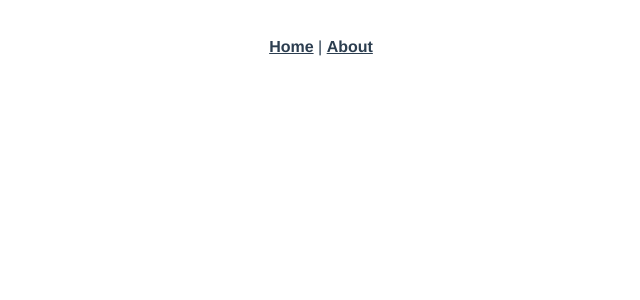
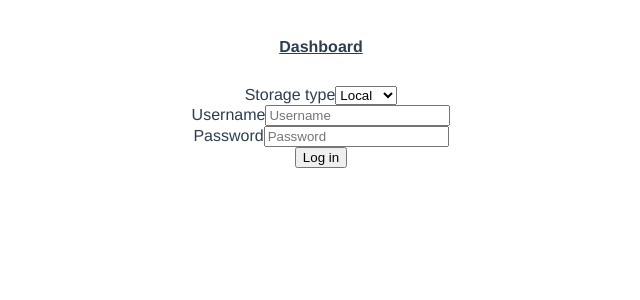
Before and after one commit to annybs/everycan, a Vue app: page /login in a window 1280 px wide. Before the commit this address had no page. Shown: the top 300 px of the page, without its empty margins (319-959 px from the left). Built offline with nearby package versions, Linux system fonts and the light colour scheme.

Commit message:
add login form

```diff
--- a/src/App.vue
+++ b/src/App.vue
@@ -1,7 +1,6 @@
 <template>
   <div id="nav">
-    <router-link to="/">Home</router-link> |
-    <router-link to="/about">About</router-link>
+    <router-link to="/">Dashboard</router-link>
   </div>
   <router-view/>
 </template>
--- a/src/components/HelloWorld.vue
+++ /dev/null
@@ -1,59 +0,0 @@
-<template>
-  <div class="hello">
-    <h1>{{ msg }}</h1>
-    <p>
-      For a guide and recipes on how to configure / customize this project,<br>
-      check out the
-      <a href="https://cli.vuejs.org" target="_blank" rel="noopener">vue-cli documentation</a>.
-    </p>
-    <h3>Installed CLI Plugins</h3>
-    <ul>
-      <li><a href="https://github.com/vuejs/vue-cli/tree/dev/packages/%40vue/cli-plugin-typescript" target="_blank" rel="noopener">typescript</a></li>
-    </ul>
-    <h3>Essential Links</h3>
-    <ul>
-      <li><a href="https://vuejs.org" target="_blank" rel="noopener">Core Docs</a></li>
-      <li><a href="https://forum.vuejs.org" target="_blank" rel="noopener">Forum</a></li>
-      <li><a href="https://chat.vuejs.org" target="_blank" rel="noopener">Community Chat</a></li>
-      <li><a href="https://twitter.com/vuejs" target="_blank" rel="noopener">Twitter</a></li>
-      <li><a href="https://news.vuejs.org" target="_blank" rel="noopener">News</a></li>
-    </ul>
-    <h3>Ecosystem</h3>
-    <ul>
-      <li><a href="https://router.vuejs.org" target="_blank" rel="noopener">vue-router</a></li>
-      <li><a href="https://vuex.vuejs.org" target="_blank" rel="noopener">vuex</a></li>
-      <li><a href="https://github.com/vuejs/vue-devtools#vue-devtools" target="_blank" rel="noopener">vue-devtools</a></li>
-      <li><a href="https://vue-loader.vuejs.org" target="_blank" rel="noopener">vue-loader</a></li>
-      <li><a href="https://github.com/vuejs/awesome-vue" target="_blank" rel="noopener">awesome-vue</a></li>
-    </ul>
-  </div>
-</template>
-
-<script lang="ts">
-import { defineComponent } from 'vue';
-
-export default defineComponent({
-  name: 'HelloWorld',
-  props: {
-    msg: String,
-  },
-});
-</script>
-
-<!-- Add "scoped" attribute to limit CSS to this component only -->
-<style scoped>
-h3 {
-  margin: 40px 0 0;
-}
-ul {
-  list-style-type: none;
-  padding: 0;
-}
-li {
-  display: inline-block;
-  margin: 0 10px;
-}
-a {
-  color: #42b983;
-}
-</style>
--- /dev/null
+++ b/src/components/login/LoginForm.vue
@@ -0,0 +1,102 @@
+<template>
+  <form class="login-form" :class="{'has-error': !this.submitError}" @submit.prevent="submit">
+    <div class="input storage-type">
+      <label for="storage-type">Storage type</label>
+      <select id="storage-type" name="storage-type" v-model="storageType">
+        <option value="local" :selected="!useServer">Local</option>
+        <option value="server" :selected="useServer">Server</option>
+      </select>
+    </div>
+    <div class="input server-address" v-if="useServer">
+      <label for="server-address">Server address</label>
+      <input
+        id="server-address"
+        name="server-address"
+        placeholder="Server address"
+        type="text"
+        v-model="serverAddress"
+      />
+    </div>
+    <div class="input username">
+      <label for="username">Username</label>
+      <input
+        id="username"
+        name="username"
+        placeholder="Username"
+        type="text"
+        v-model="username"
+      />
+    </div>
+    <div class="input password">
+      <label for="password">Password</label>
+      <input
+        id="password"
+        name="password"
+        placeholder="Password"
+        type="password"
+        v-model="password"
+      />
+    </div>
+    <button type="submit">Log in</button>
+    <div class="form-error" v-if="submitError">
+      <span>{{submitError.message}}</span>
+    </div>
+  </form>
+</template>
+
+<script lang="ts">
+import { Prop, defineComponent } from 'vue'
+
+export type FormData = {
+  storageType: 'local' | 'server'
+  serverAddress?: string
+  username: string
+  password: string
+}
+
+// eslint-disable-next-line no-unused-vars
+export type SubmitCallback = (data: FormData) => Promise<void>
+
+export default defineComponent({
+  props: {
+    submitCallback: Function as Prop<SubmitCallback>
+  },
+  data() {
+    return {
+      storageType: 'local' as FormData['storageType'],
+      serverAddress: '',
+      username: '',
+      password: '',
+      submitError: null as (Error | null)
+    }
+  },
+  computed: {
+    useServer() {
+      return this.storageType === 'server'
+    }
+  },
+  methods: {
+    collect(): FormData {
+      return {
+        storageType: this.storageType,
+        serverAddress: this.useServer ? this.serverAddress : undefined,
+        username: this.username,
+        password: this.password
+      }
+    },
+    async submit(e: Event) {
+      e.preventDefault()
+      if (!this.submitCallback) {
+        this.submitError = new Error('No submit callback defined.')
+        return
+      }
+      try {
+        await this.submitCallback(this.collect())
+      }
+      catch (err) {
+        this.submitError = err as Error
+      }
+    }
+  }
+})
+</script>
--- a/src/router/index.ts
+++ b/src/router/index.ts
@@ -1,19 +1,19 @@
+import { defineAsyncComponent } from 'vue'
 import { createRouter, createWebHistory, RouteRecordRaw } from 'vue-router'
-import Home from '../views/Home.vue'
+import Dashboard from '../views/Dashboard.vue'
+import Login from '../views/Login.vue'
 
 const routes: Array<RouteRecordRaw> = [
   {
     path: '/',
-    name: 'Home',
-    component: Home
+    name: 'Dashboard',
+    component: Dashboard
   },
   {
-    path: '/about',
-    name: 'About',
-    // route level code-splitting
-    // this generates a separate chunk (about.[hash].js) for this route
-    // which is lazy-loaded when the route is visited.
-    component: () => import(/* webpackChunkName: "about" */ '../views/About.vue')
+    path: '/login',
+    name: 'Login',
+    // component: defineAsyncComponent(() => import(/* webpackChunkName: "login" */ '../views/Login.vue'))
+    component: Login
   }
 ]
 
--- a/src/views/About.vue
+++ /dev/null
@@ -1,5 +0,0 @@
-<template>
-  <div class="about">
-    <h1>This is an about page</h1>
-  </div>
-</template>
--- /dev/null
+++ b/src/views/Dashboard.vue
@@ -0,0 +1,12 @@
+<template>
+  <div class="dashboard">
+    Dashboard WIP
+  </div>
+</template>
+
+<script lang="ts">
+import { defineComponent } from 'vue'
+
+export default defineComponent({
+})
+</script>
--- a/src/views/Home.vue
+++ /dev/null
@@ -1,18 +0,0 @@
-<template>
-  <div class="home">
-    <img alt="Vue logo" src="../assets/logo.png">
-    <HelloWorld msg="Welcome to Your Vue.js App"/>
-  </div>
-</template>
-
-<script>
-// @ is an alias to /src
-import HelloWorld from '@/components/HelloWorld.vue'
-
-export default {
-  name: 'Home',
-  components: {
-    HelloWorld
-  }
-}
-</script>
--- /dev/null
+++ b/src/views/Login.vue
@@ -0,0 +1,22 @@
+<template>
+  <div class="login">
+    <LoginForm :submitCallback="login"/>
+  </div>
+</template>
+
+<script lang="ts">
+import LoginForm, { FormData } from '@/components/login/LoginForm.vue'
+import { defineComponent } from 'vue'
+
+export default defineComponent({
+  components: {
+    LoginForm,
+  },
+  methods: {
+    async login(data: FormData): Promise<void> {
+      console.log(data)
+      return
+    }
+  }
+})
+</script>
```
Also changed, not shown: src/assets/logo.png (deleted).
